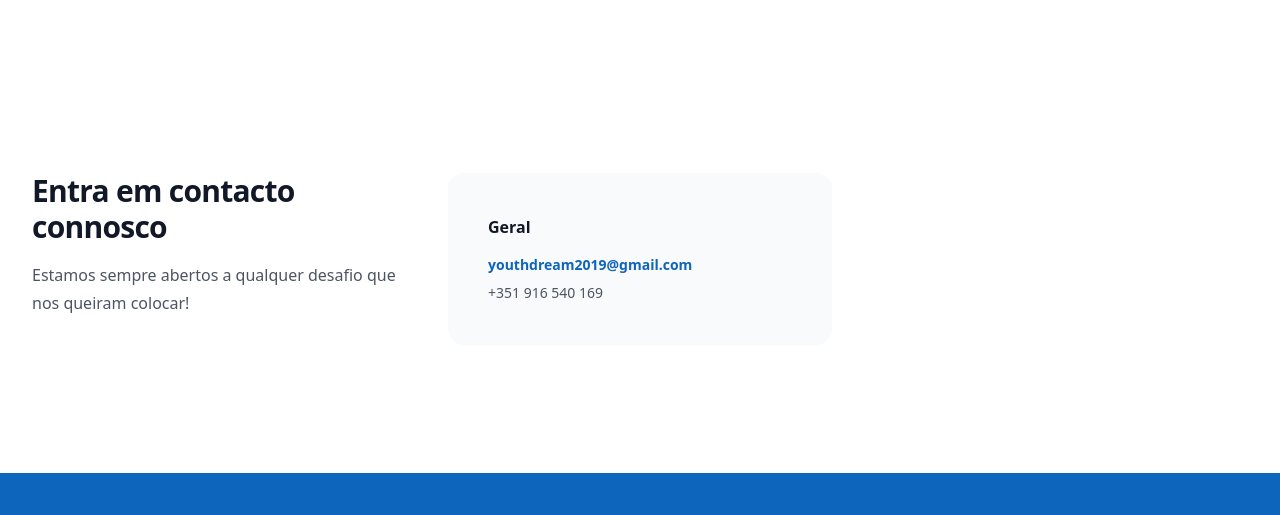
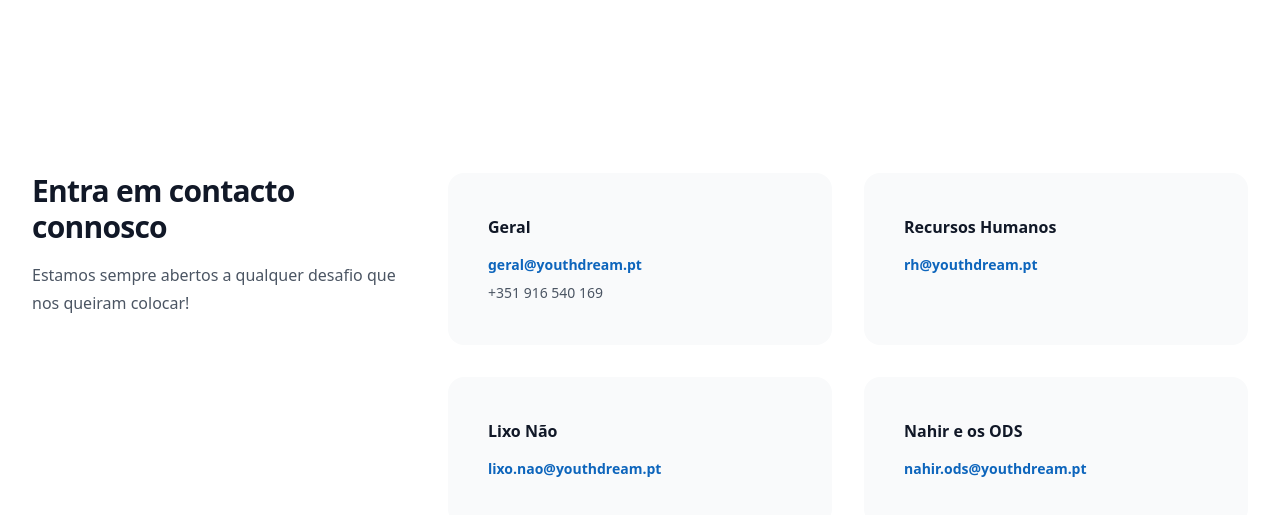
Before and after one commit to vascoguedes/YouthDreamWebsite, an Astro site: page / in a window 1280 px wide. Shown: the part 3081-3596 px from the top of the page. Built offline with nearby package versions, Linux system fonts and the light colour scheme; Astro itself is replaced by a stand-in of ours.

Commit message:
contacts update

```diff
--- a/src/components/home/Contacts.astro
+++ b/src/components/home/Contacts.astro
@@ -1,3 +1,28 @@
+---
+
+const contacts = [
+  {
+    title: "Geral",
+    email: "geral@youthdream.pt",
+    phoneNumber: "+351 916 540 169"
+  },
+  {
+    title: "Recursos Humanos",
+    email: "rh@youthdream.pt",
+  },
+  {
+    title: "Lixo Não",
+    email: "lixo.nao@youthdream.pt",
+  },
+  {
+    title: "Nahir e os ODS",
+    email: "nahir.ods@youthdream.pt",
+  },
+]
+
+---
+
+
 <div id="contacts" class="bg-white py-24 sm:py-32">
   <div class="mx-auto max-w-7xl px-6 lg:px-8">
     <div class="mx-auto max-w-2xl space-y-16 divide-y divide-gray-100 lg:mx-0 lg:max-w-none">
@@ -7,21 +32,25 @@
           <p class="mt-4 leading-7 text-gray-600">Estamos sempre abertos a qualquer desafio que nos queiram colocar!</p>
         </div>
         <div class="grid grid-cols-1 gap-6 sm:grid-cols-2 lg:col-span-2 lg:gap-8">
+          { contacts.map(
+            (contact) =>
               <div class="rounded-2xl bg-gray-50 p-10">
-            <h3 class="text-base font-semibold leading-7 text-gray-900">Geral</h3>
+                <h3 class="text-base font-semibold leading-7 text-gray-900">{contact.title}</h3>
                 <dl class="mt-3 space-y-1 text-sm leading-6 text-gray-600">
                   <div>
                     <dt class="sr-only">Email</dt>
-                <dd><a class="font-semibold text-blueLixoNao" href="mailto:collaborate@example.com">youthdream2019@gmail.com</a></dd>
+                    <dd><a class="font-semibold text-blueLixoNao" href="mailto:collaborate@example.com">{contact.email}</a></dd>
                   </div>
                   <div class="mt-1">
                     <dt class="sr-only">Phone number</dt>
-                <dd>+351 916 540 169</dd>
+                    <dd>{contact.phoneNumber}</dd>
                   </div>
                 </dl>
+              </div>
+            )
+          }
         </div>
       </div>
     </div>
   </div>
 </div>
-</div>
```
Lines whose indentation alone changed are shown as unchanged.
